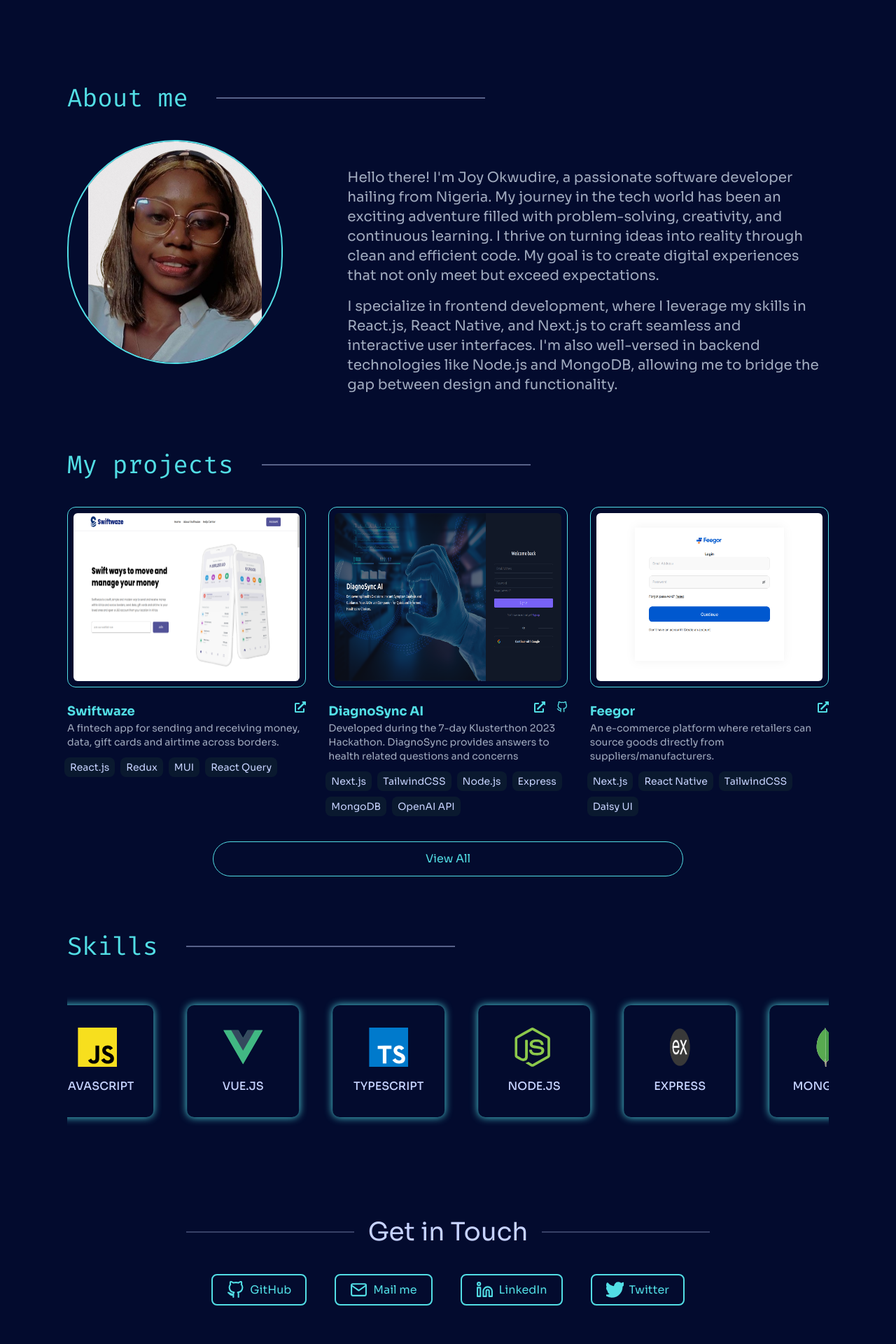
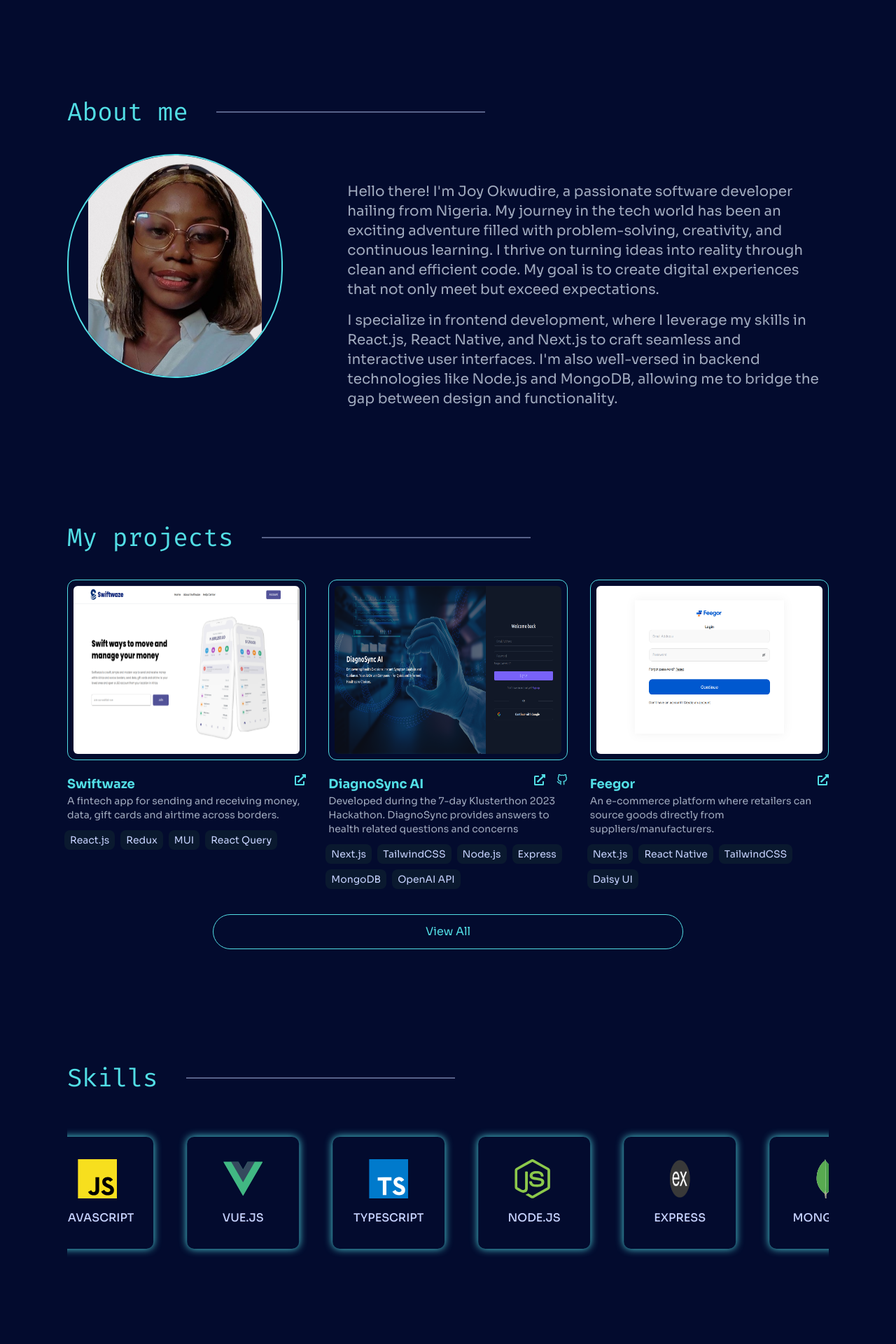
Before and after one commit to Chizycodes/my-portfolio, a Next.js app: page / in a window 1280 px wide. Shown: the part 760-2680 px from the top of the page at 70% size. Built offline with nearby package versions, Linux system fonts and the light colour scheme.

Commit message:
fix spacing

```diff
--- a/src/app/page.tsx
+++ b/src/app/page.tsx
@@ -3,7 +3,7 @@ import { About } from '@/components/about';
 import { Intro } from '@/components/intro/Intro';
 import { ProjectsComp } from '@/components/projects';
 import { Skills } from '@/components/skills';
-import Contact from "@/components/contact";
+import Contact from '@/components/contact';
 import AOS from 'aos';
 import 'aos/dist/aos.css';
 import { useEffect } from 'react';
@@ -13,12 +13,14 @@ export default function Home() {
 		AOS.init();
 	}, []);
 	return (
-		<div className="space-y-20 md:justify-start md:items-start mb-10 w-full">
+		<div className=" mb-10 w-full">
 			<Intro />
-			<About />
-			<ProjectsComp />
-			<Skills />
-			<Contact/>
+			<div className="space-y-16">
+				<About />
+				<ProjectsComp />
+				<Skills />
+				<Contact />
+			</div>
 		</div>
 	);
 }
--- a/src/components/about/index.tsx
+++ b/src/components/about/index.tsx
@@ -7,7 +7,7 @@ import React from 'react';
 
 export const About = () => {
 	return (
-		<div className="" id="about">
+		<div className="pt-5" id="about">
 			<Title title="About me" />
 
 			<div className="flex flex-col items-center justify-center md:flex-row md:justify-start md:items-start md:gap-20 w-full">
--- a/src/components/contact/index.tsx
+++ b/src/components/contact/index.tsx
@@ -7,7 +7,7 @@ import ContactButtons from './ContactButtons';
 
 const Contact = () => {
 	return (
-		<section>
+		<section className="pt-5">
 			{/* <Title title="Get in Touch" /> */}
 			<div className="z-50 flex flex-col items-center justify-center w-full" id="contact">
 				<div className="flex items-center justify-center mt-10 space-x-5">
--- a/src/components/projects/index.tsx
+++ b/src/components/projects/index.tsx
@@ -5,7 +5,7 @@ import Projects from './Projects';
 
 export const ProjectsComp = () => {
 	return (
-		<section id="projects">
+		<section className="pt-5" id="projects">
 			<Title title="My projects" />
 			<div>
 				<Projects />
--- a/src/components/skills/index.tsx
+++ b/src/components/skills/index.tsx
@@ -7,7 +7,7 @@ import Marquee from 'react-fast-marquee';
 
 export const Skills = () => {
 	return (
-		<div className="w-full" id="skills">
+		<div className="pt-5" id="skills">
 			<Title title="Skills" />
 
 			<div className="">
```
